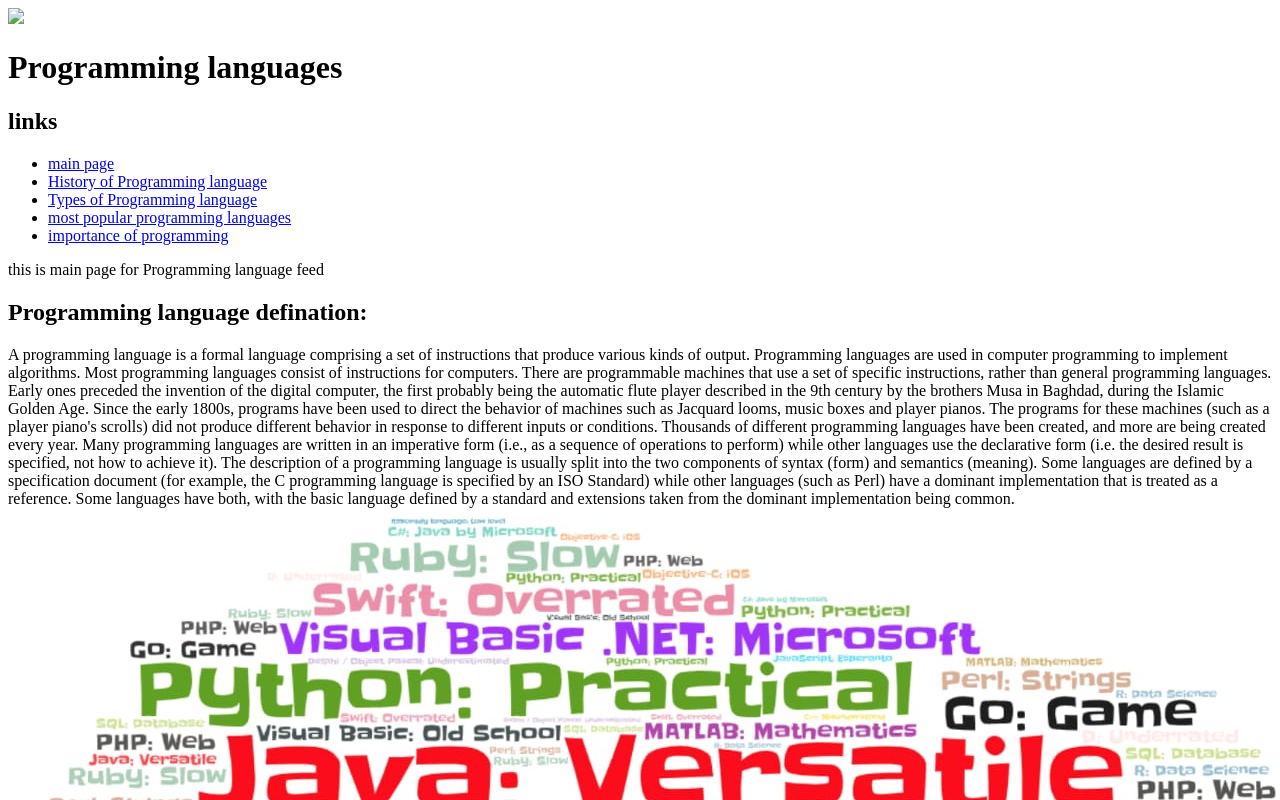
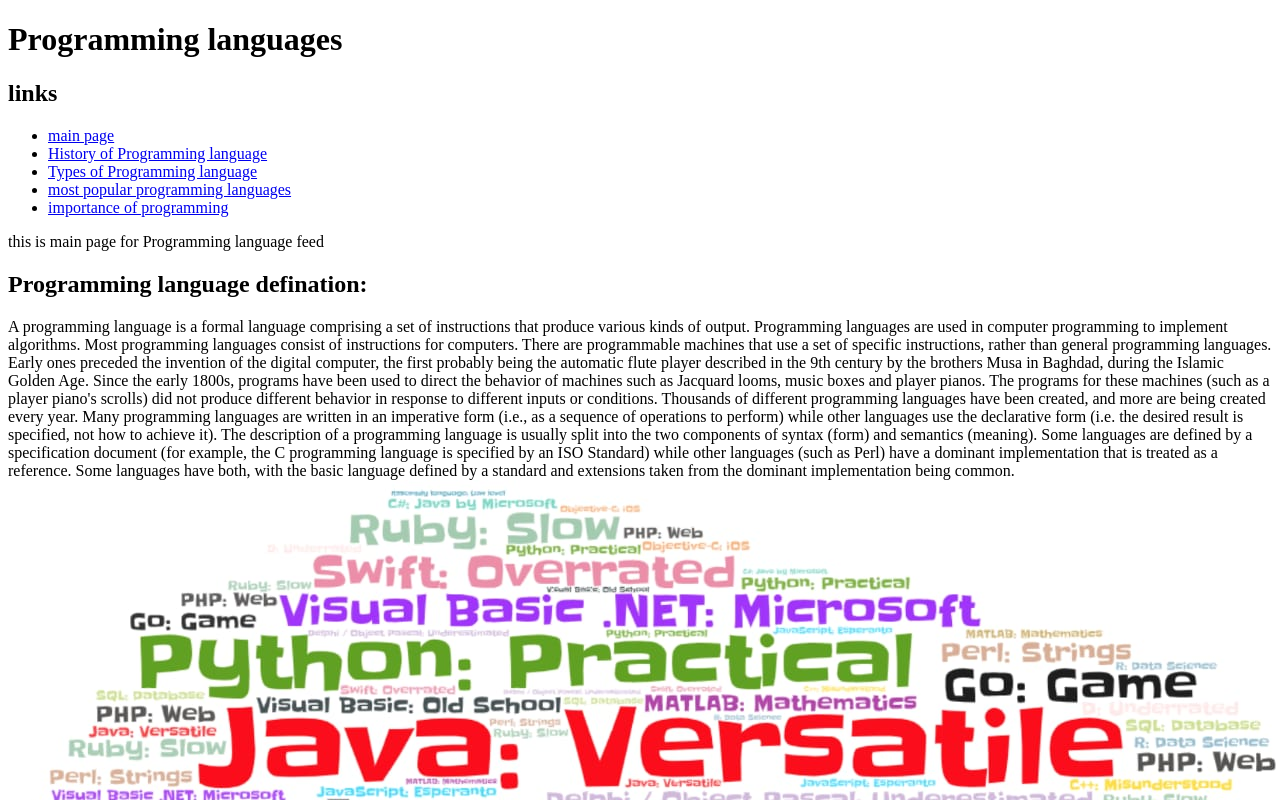
Before and after one commit to abdallah-meselhy/ECE006, a plain HTML site: page index.html in a window 1280 px wide. Shown: the top 800 px of the page. Drawn offline with Linux system fonts and the light colour scheme.

Commit message:
Update index.html

```diff
--- a/index.html
+++ b/index.html
@@ -5,7 +5,6 @@
 </title>
 </head>
 <body>
-	<img src="programmin_language.png">
 	<h1>Programming languages
 </h1>
 	<h2>links</h2>
```
